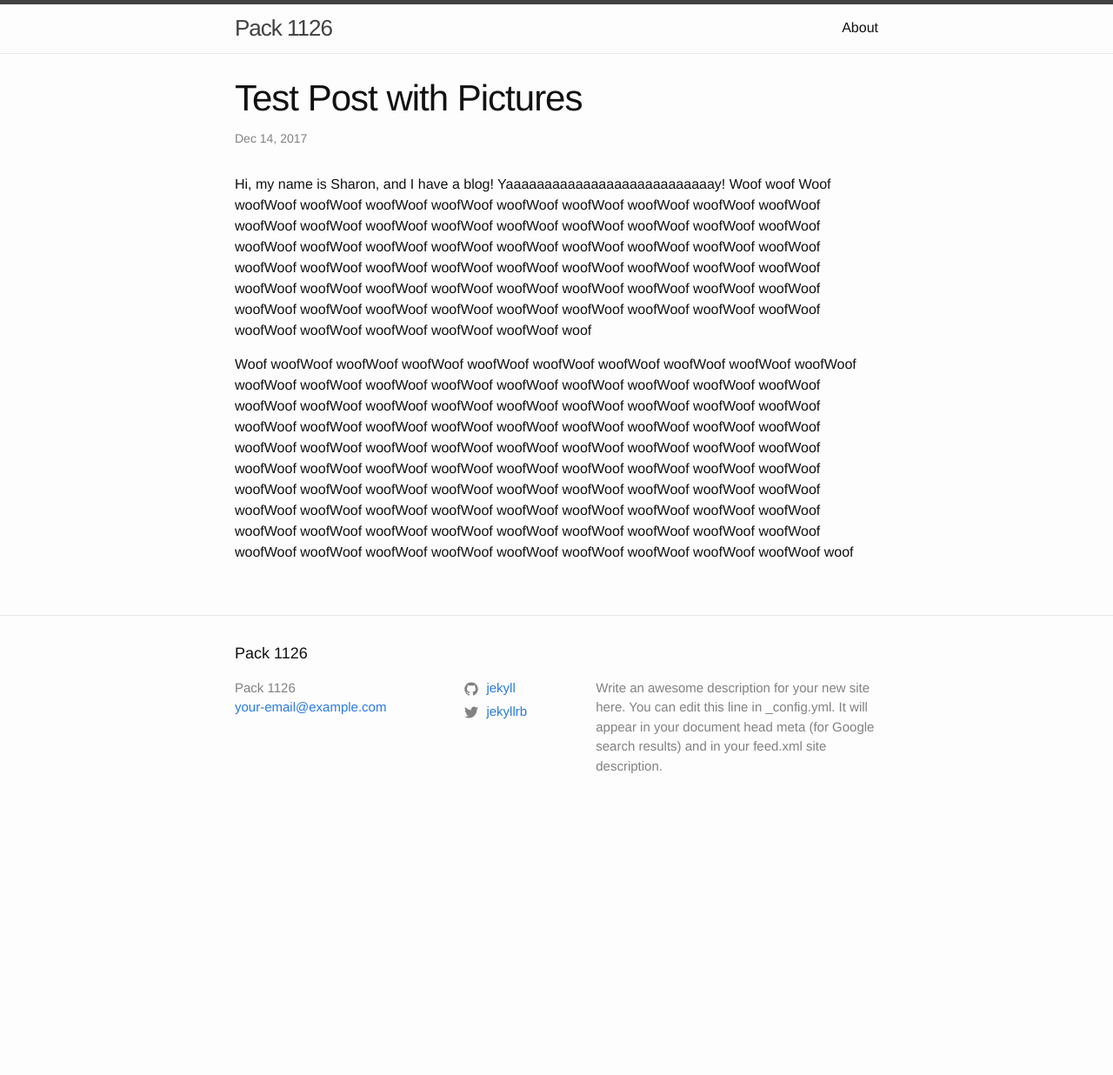
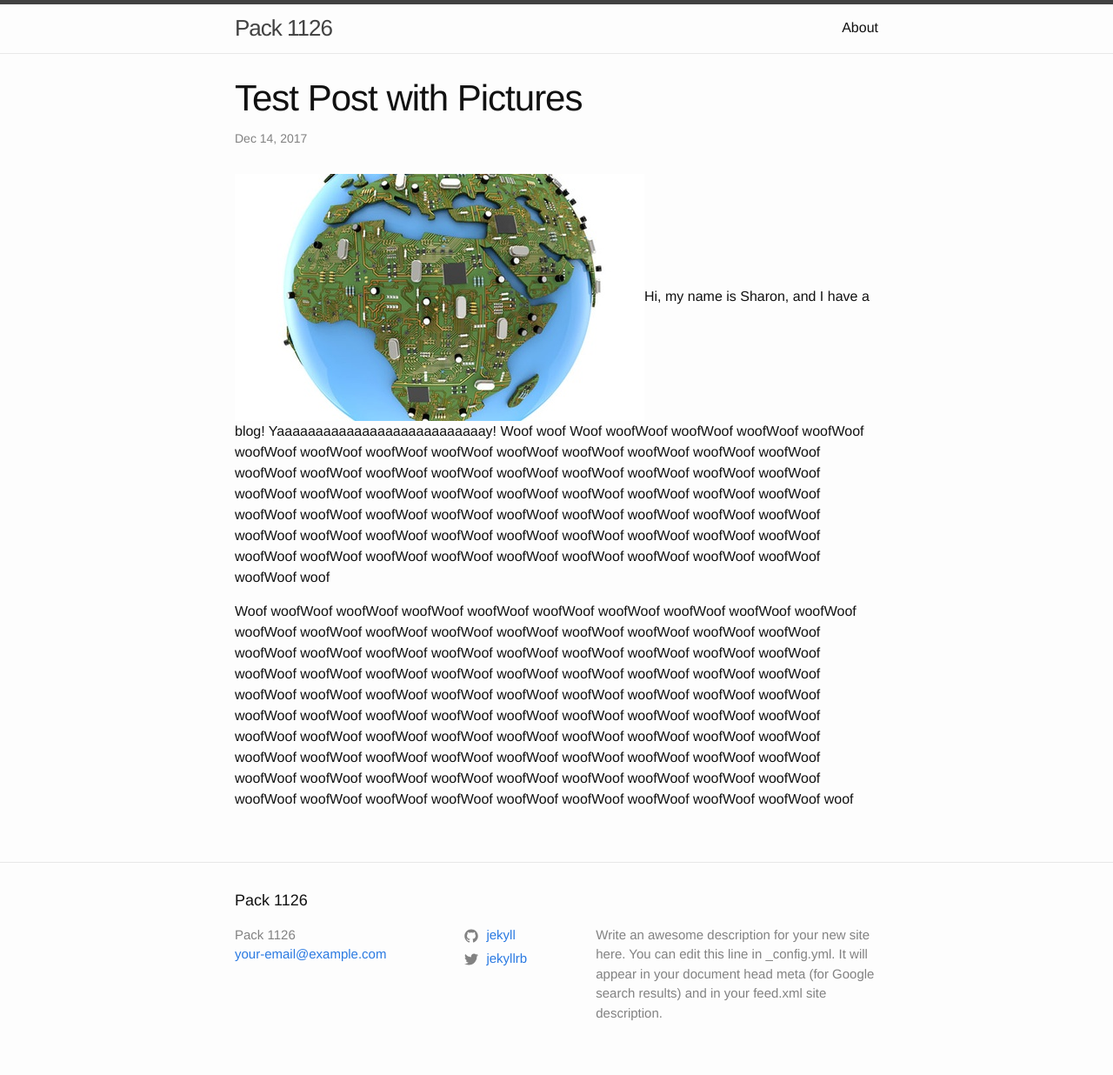
Before and after one commit to pack1126/pack1126.github.io, a Jekyll site: the page built from _posts/2017-12-14-test-post-with-pictures.markdown, in a window 1280 px wide. Shown: the whole page at 87% size. Built offline with Jekyll 4.4.1, drawn with Linux system fonts in a browser that asks for light colours; comment, search, counter and statistics services are not loaded; before the commit the page ends 952 px from its top, so only the background shows below that.

Commit message:
Updated Test Post With Pictures

```diff
--- a/_posts/2017-12-14-test-post-with-pictures.markdown
+++ b/_posts/2017-12-14-test-post-with-pictures.markdown
@@ -9,6 +9,6 @@ images: "/uploads/celebrate.jpg"
 layout: post
 ---
 
-Hi, my name is Sharon, and I have a blog! Yaaaaaaaaaaaaaaaaaaaaaaaaaaay! Woof woof Woof woofWoof woofWoof woofWoof woofWoof woofWoof woofWoof woofWoof woofWoof woofWoof woofWoof woofWoof woofWoof woofWoof woofWoof woofWoof woofWoof woofWoof woofWoof woofWoof woofWoof woofWoof woofWoof woofWoof woofWoof woofWoof woofWoof woofWoof woofWoof woofWoof woofWoof woofWoof woofWoof woofWoof woofWoof woofWoof woofWoof woofWoof woofWoof woofWoof woofWoof woofWoof woofWoof woofWoof woofWoof woofWoof woofWoof woofWoof woofWoof woofWoof woofWoof woofWoof woofWoof woofWoof woofWoof woofWoof woofWoof woofWoof woofWoof woofWoof woof
+![govTech_africa_3.jpg](/uploads/govTech_africa_3.jpg)Hi, my name is Sharon, and I have a blog! Yaaaaaaaaaaaaaaaaaaaaaaaaaaay! Woof woof Woof woofWoof woofWoof woofWoof woofWoof woofWoof woofWoof woofWoof woofWoof woofWoof woofWoof woofWoof woofWoof woofWoof woofWoof woofWoof woofWoof woofWoof woofWoof woofWoof woofWoof woofWoof woofWoof woofWoof woofWoof woofWoof woofWoof woofWoof woofWoof woofWoof woofWoof woofWoof woofWoof woofWoof woofWoof woofWoof woofWoof woofWoof woofWoof woofWoof woofWoof woofWoof woofWoof woofWoof woofWoof woofWoof woofWoof woofWoof woofWoof woofWoof woofWoof woofWoof woofWoof woofWoof woofWoof woofWoof woofWoof woofWoof woofWoof woofWoof woof
 
 Woof woofWoof woofWoof woofWoof woofWoof woofWoof woofWoof woofWoof woofWoof woofWoof woofWoof woofWoof woofWoof woofWoof woofWoof woofWoof woofWoof woofWoof woofWoof woofWoof woofWoof woofWoof woofWoof woofWoof woofWoof woofWoof woofWoof woofWoof woofWoof woofWoof woofWoof woofWoof woofWoof woofWoof woofWoof woofWoof woofWoof woofWoof woofWoof woofWoof woofWoof woofWoof woofWoof woofWoof woofWoof woofWoof woofWoof woofWoof woofWoof woofWoof woofWoof woofWoof woofWoof woofWoof woofWoof woofWoof woofWoof woofWoof woofWoof woofWoof woofWoof woofWoof woofWoof woofWoof woofWoof woofWoof woofWoof woofWoof woofWoof woofWoof woofWoof woofWoof woofWoof woofWoof woofWoof woofWoof woofWoof woofWoof woofWoof woofWoof woofWoof woofWoof woofWoof woofWoof woofWoof woofWoof woofWoof woofWoof woofWoof woofWoof woofWoof woof
```
